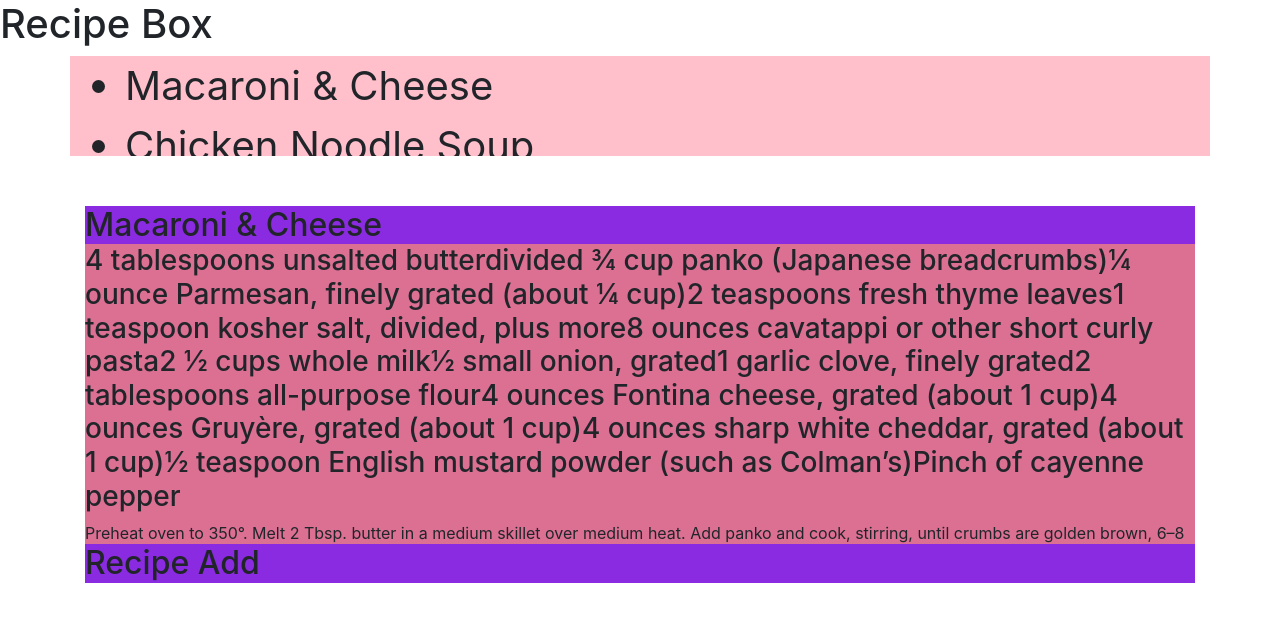
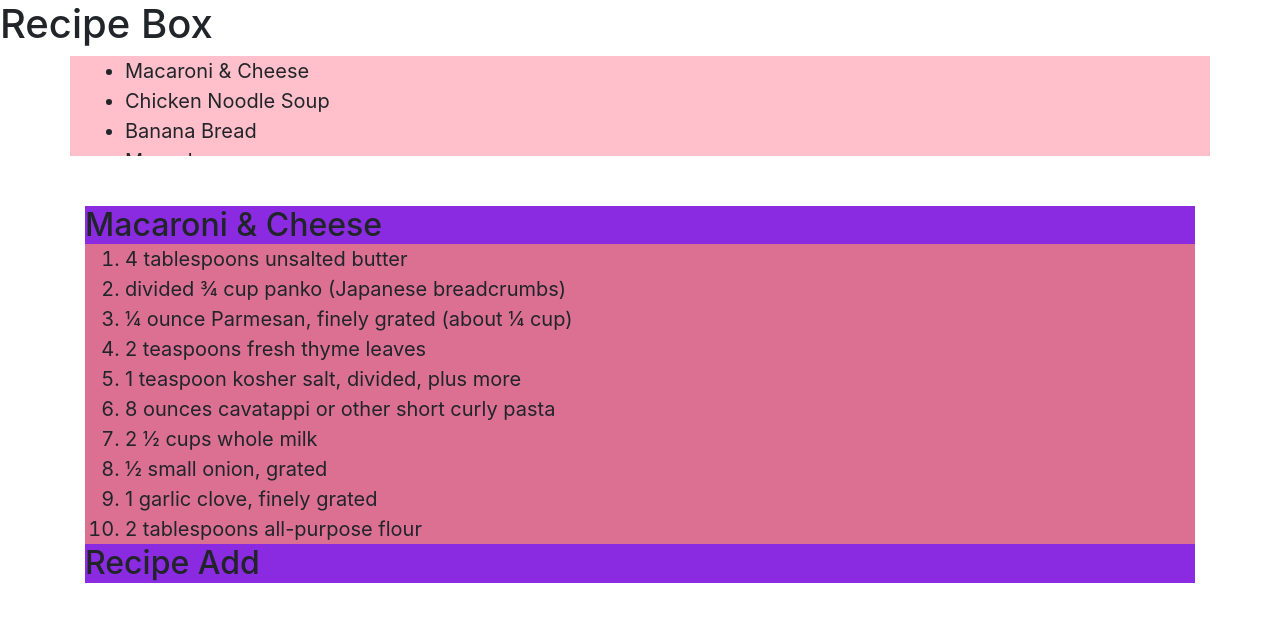
Before and after one commit to tengen14/Recipe-Box, a React (Create React App) app: page / in a window 1280 px wide. Shown: the top 622 px of the page. Built offline with nearby package versions, Linux system fonts and the light colour scheme.

Commit message:
Map and list data for recipe ingredients and directions

```diff
--- a/src/components/App.js
+++ b/src/components/App.js
@@ -5,7 +5,7 @@ import { recipeData } from "../seed";
 import "../index.css";
 
 class App extends React.Component {
-  state = { recipes: recipeData, selected_recipe: {} };
+  state = { recipes: recipeData, selected_recipe: '' };
 
   // Set default selectedRecipe to Macaroni & Cheese
   componentDidMount() {
--- a/src/components/RecipeDesc.js
+++ b/src/components/RecipeDesc.js
@@ -1,17 +1,29 @@
 import React from "react";
 
 class RecipeDesc extends React.Component {
+  listIngredients = () => {
+    if (this.props.selectedRecipe) {
+      return this.props.selectedRecipe.ingredients.map((ingredient, i) => {
+        return <li key={i}>{ingredient}</li>;
+      });
+    }
+  };
+
+  listDirections = () => {
+    if (this.props.selectedRecipe) {
+      return this.props.selectedRecipe.directions.map((direction, i) => {
+        return <li key={i}>{direction}</li>;
+      });
+    }
+  };
+
   render() {
-    const title = this.props.selectedRecipe.title;
-    const ingredients = this.props.selectedRecipe.ingredients;
-    const directions = this.props.selectedRecipe.directions;
-
     return (
       <div id="recipe-desc" className="container">
-        <h2 id="recipe-title">{title}</h2>
+        <h2 id="recipe-title">{this.props.selectedRecipe.title}</h2>
         <div id="recipe-body" className="overflow-auto">
-          <h3>{ingredients}</h3>
-          <p>{directions}</p>
+          <ol>{this.listIngredients()}</ol>
+          <ul>{this.listDirections()}</ul>
         </div>
         <h2 id="recipe-add">Recipe Add</h2>
       </div>
--- a/src/index.css
+++ b/src/index.css
@@ -4,7 +4,7 @@
 }
 
 li {
-    font-size: 40px;
+    font-size: 20px;
 }
 
 /* Recipe Description Styling  */
```
